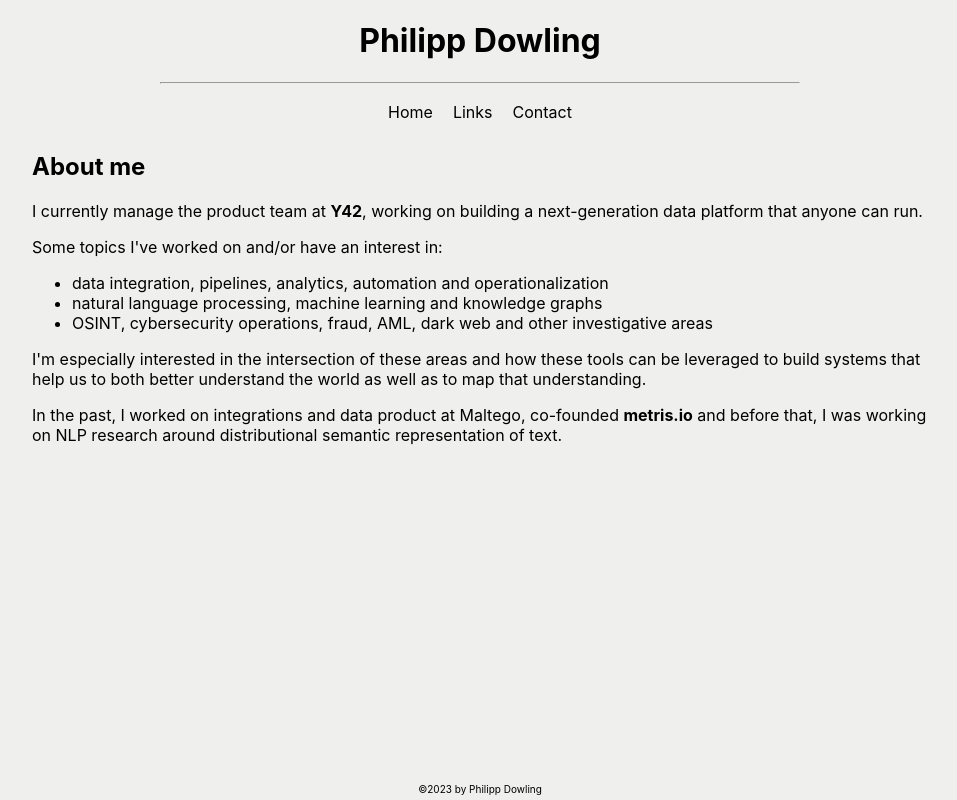
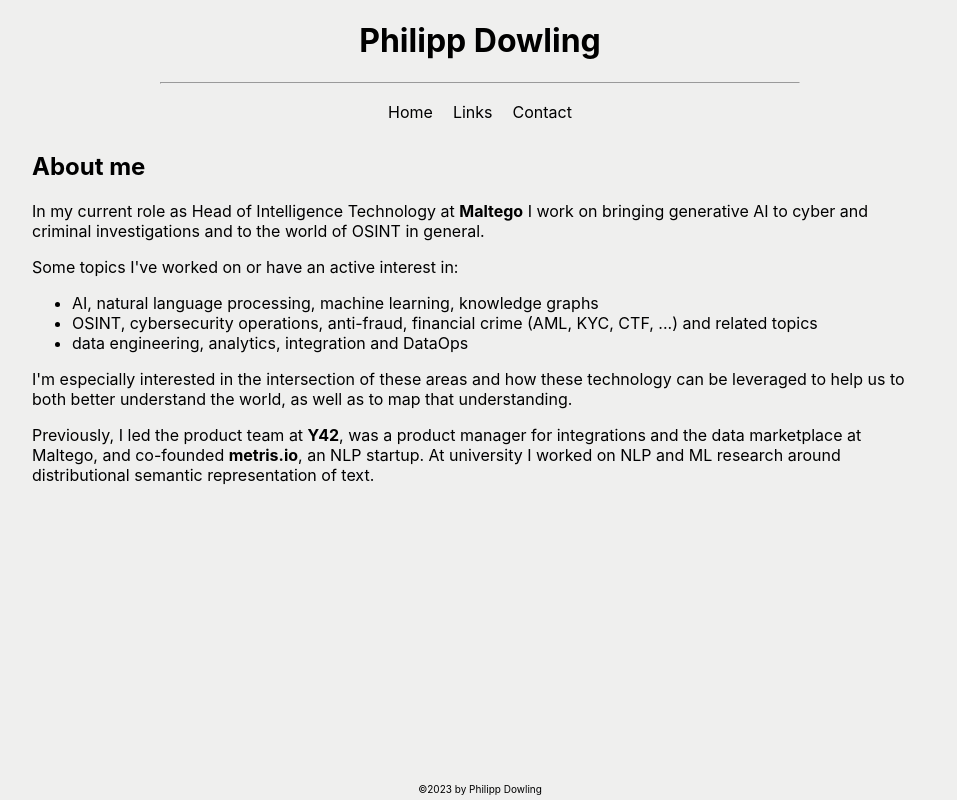
Before and after one commit to phdowling/phdowling.github.io, a React (Create React App) app: page / in a window 1280 px wide. Shown: the whole page, without its empty margins (160-1117 px from the left). Built offline with nearby package versions, Linux system fonts and the light colour scheme.

Commit message:
update 2023

```diff
--- a/package.json
+++ b/package.json
@@ -24,7 +24,7 @@
   "scripts": {
     "start": "react-scripts start",
     "predeploy": "npm run build",
-    "deploy": "gh-pages -d build",
+    "deploy": "echo \"philipp.dowling.io\" > build/CNAME && gh-pages -d build",
     "build": "react-scripts build",
     "test": "react-scripts test",
     "eject": "react-scripts eject"
--- a/src/components/Contact.tsx
+++ b/src/components/Contact.tsx
@@ -3,7 +3,7 @@ import { useMediaQuery } from "react-responsive";
 import {ContentPage} from "./ContentPage";
 
 const content = `
-If you'd like to get in touch with me, simply fill out the form below.
+Please use the form below to get in touch with me.
 `;
 
 function Contact(){
@@ -14,8 +14,8 @@ function Contact(){
               title="airtable-contact-form"
               className="airtable-embed"
               src="https://airtable.com/embed/shrLBfPGailzVgiWV?backgroundColor=purple"
-              width="100%"
-              height="790px"
+              width="85%"
+              height="700px"
               style={{background: "transparent", border: "1px solid #ccc", display: "block"}}>
             </iframe>
         </ContentPage>
--- a/src/components/Home.tsx
+++ b/src/components/Home.tsx
@@ -3,18 +3,17 @@ import ReactMarkdown from "react-markdown";
 import {ContentPage, NoRefLink} from "./ContentPage";
 
 const content = `## About me
-I currently manage the product team at **[Y42](https://y42.com)**, working on building a next-generation data platform that anyone can run.
+In my current role as Head of Intelligence Technology at **[Maltego](https://maltego.com)** I work on bringing generative AI to cyber and criminal investigations and to the world of OSINT in general.
 
-Some topics I've worked on and/or have an interest in:
-- data integration, pipelines, analytics, automation and operationalization
-- natural language processing, machine learning and knowledge graphs
-- OSINT, cybersecurity operations, fraud, AML, dark web and other investigative areas
+Some topics I've worked on or have an active interest in:
+- AI, natural language processing, machine learning, knowledge graphs
+- OSINT, cybersecurity operations, anti-fraud, financial crime (AML, KYC, CTF, ...) and related topics
+- data engineering, analytics, integration and DataOps
 
-I'm especially interested in the intersection of these areas and how these tools can be leveraged to build systems that help us to both better understand the world
-as well as to map that understanding.
+I'm especially interested in the intersection of these areas and how these technology can be leveraged to help us to both better understand the world, as well as to map that understanding.
 
-In the past, I worked on integrations and data product at [Maltego](maltego.com), co-founded **[metris.io](https://metris.io/)**
-and before that, I was working on NLP research around distributional semantic representation of text.
+Previously, I led the product team at **[Y42](https://y42.com)**, was a product manager for integrations and the data marketplace at [Maltego](https://maltego.com), and co-founded **[metris.io](https://metris.io/)**, an NLP startup.
+At university I worked on NLP and ML research around distributional semantic representation of text.
 `;
 
 function Home() {
--- a/src/components/Links.tsx
+++ b/src/components/Links.tsx
@@ -9,13 +9,13 @@ const content = `## Links
 const items = [{
     header: "Master's thesis",
     subheader: "Effective and Scalable Sentence Representation through Dynamic Grassmannian Ellipsoids",
-    text: `This work was my M.Sc. thesis at TUM, completed in part during a research visit at Stanford University. I worked on applying Grassmannian embeddings to semantic sentence representation and on methods to efficiently search over these representations.
+    text: `My M.Sc. thesis at TUM, completed in part at Stanford University. I applied Grassmannian embeddings to semantic sentence representation and on methods to efficiently search over these representations.
 
 I found that subspace bases computed over word vectors (from e.g. FastText or Word2Vec) are much more effective
 representations than weighted averages of such vectors,
-and that treating the bases as ellipsoids works even better.
-Since they're more complex structures than vectors, however, it also turns out these representations
-are much more expensive to search through at scale. The work also offers some approaches for dealing with this.
+and that treating the subspace bases as ellipsoids works even better.
+Since these ellipsoids are more complex and high-dimensional than the underlying word vectors, however, it also turns out that they are
+much more expensive to perform search over at scale. My work also investigates some approaches for dealing with this.
 
 Code for the model and experiments is available on **[github](https://github.com/phdowling/dynamic-grassmannian-ellipsoids)**.`,
     href: "/static/msc-thesis-final.pdf"
```
Also changed, not shown: public/static/hashes.txt, 1 other file (tests, documents, lock files or other folders).
